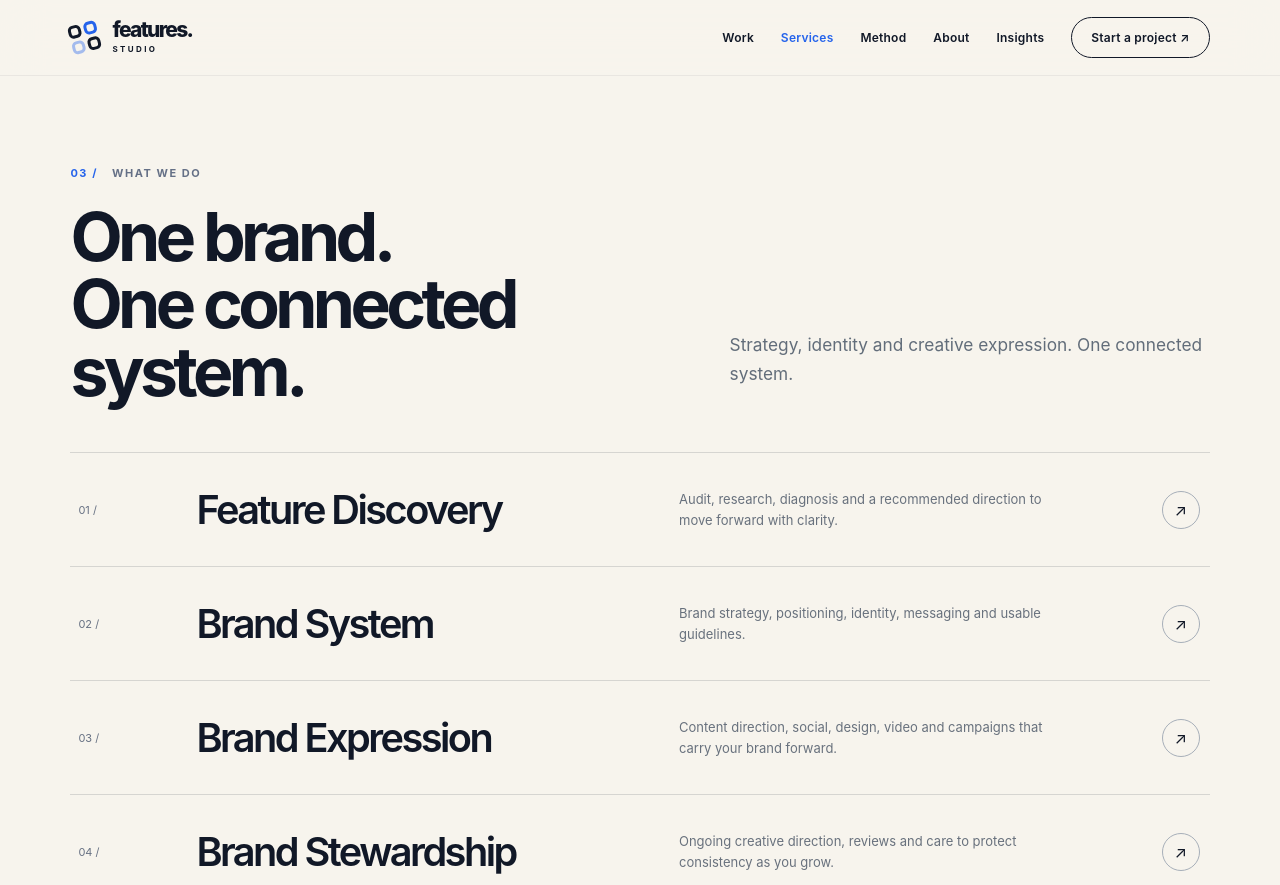
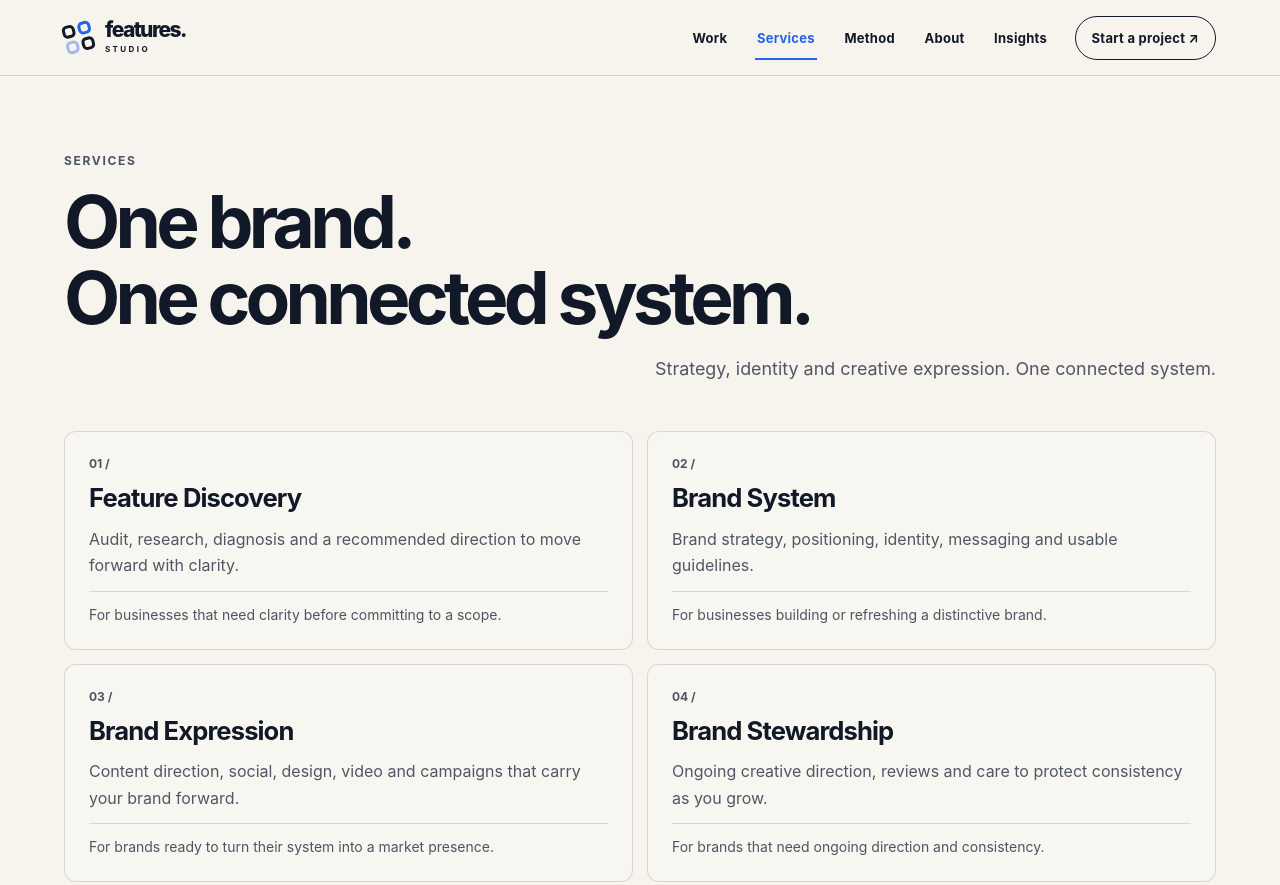
Before and after one commit to featuresgate1/Features-studio, a plain HTML site: page services.html in a window 1280 px wide. Shown: the top 885 px of the page. Drawn offline with Linux system fonts and the light colour scheme.

Commit message:
V11: improve UX hierarchy and next steps — services.html

```diff
--- a/services.html
+++ b/services.html
@@ -1,5 +1,5 @@
 <!DOCTYPE html>
-<html lang="en"><head><meta charset="UTF-8"><meta name="viewport" content="width=device-width, initial-scale=1"><meta name="theme-color" content="#F7F4ED"><meta name="description" content="Brand discovery, brand systems, expression and stewardship."><title>Services — Features Studio</title><link rel="stylesheet" href="studio-v10.css"><script>document.documentElement.classList.add('has-js')</script></head><body class="inner-page"><a class="a11y-skip" href="#main">Skip to content</a>
+<html lang="en"><head><meta charset="UTF-8"><meta name="viewport" content="width=device-width, initial-scale=1"><meta name="theme-color" content="#F7F4ED"><meta name="description" content="Brand discovery, brand systems, expression and stewardship."><title>Services — Features Studio</title><link rel="stylesheet" href="studio-v10.css"><link rel="stylesheet" href="studio-v11.css"><script>document.documentElement.classList.add('has-js')</script></head><body class="inner-page services-page"><a class="a11y-skip" href="#main">Skip to content</a>
   <header class="site-nav" id="topbar">
     <a class="brand" href="index.html" aria-label="Features Studio home">
       <span class="brand-icon" aria-hidden="true"><span></span><span></span><span></span><span></span></span>
@@ -8,11 +8,11 @@
     <nav class="nav-links" id="navlinks" aria-label="Main navigation"><a href="work.html">Work</a><a href="services.html" aria-current="page">Services</a><a href="method.html">Method</a><a href="about.html">About</a><a href="insights.html">Insights</a><a href="contact.html" class="nav-cta">Start a project ↗</a></nav>
     <button class="menu-button" id="menubtn" aria-label="Open navigation" aria-controls="navlinks" aria-expanded="false"><svg viewBox="0 0 24 24" fill="none" stroke="currentColor" stroke-width="1.8" stroke-linecap="round"><path d="M3 8h18M3 16h18"/></svg></button>
   </header>
-  <main id="main" class="site-content"><section class="services" id="services" aria-labelledby="services-title"><div class="wrap"><div class="services-head reveal"><div><div class="section-index"><span class="index-number">03 /</span> What we do</div><h2 id="services-title">One brand.<br/>One connected<br/>system.</h2></div><p>Strategy, identity and creative expression. One connected system.</p></div>
+  <main id="main" class="site-content" tabindex="-1"><section class="services" id="services" aria-labelledby="services-title"><div class="wrap"><div class="services-head"><div><div class="page-kicker">Services</div><h1 id="services-title">One brand.<br>One connected system.</h1></div><p>Strategy, identity and creative expression. One connected system.</p></div>
       <div class="service-list">
-        <div class="service reveal"><span class="s-num">01 /</span><h3>Feature Discovery</h3><p>Audit, research, diagnosis and a recommended direction to move forward with clarity.</p><span class="circle-arrow" aria-hidden="true">↗</span></div>
-        <div class="service reveal"><span class="s-num">02 /</span><h3>Brand System</h3><p>Brand strategy, positioning, identity, messaging and usable guidelines.</p><span class="circle-arrow" aria-hidden="true">↗</span></div>
-        <div class="service reveal"><span class="s-num">03 /</span><h3>Brand Expression</h3><p>Content direction, social, design, video and campaigns that carry your brand forward.</p><span class="circle-arrow" aria-hidden="true">↗</span></div>
-        <div class="service reveal"><span class="s-num">04 /</span><h3>Brand Stewardship</h3><p>Ongoing creative direction, reviews and care to protect consistency as you grow.</p><span class="circle-arrow" aria-hidden="true">↗</span></div>
+        <div class="service reveal"><span class="s-num">01 /</span><h2>Feature Discovery</h2><p>Audit, research, diagnosis and a recommended direction to move forward with clarity.</p><div class="service-fit">For businesses that need clarity before committing to a scope.</div></div>
+        <div class="service reveal"><span class="s-num">02 /</span><h2>Brand System</h2><p>Brand strategy, positioning, identity, messaging and usable guidelines.</p><div class="service-fit">For businesses building or refreshing a distinctive brand.</div></div>
+        <div class="service reveal"><span class="s-num">03 /</span><h2>Brand Expression</h2><p>Content direction, social, design, video and campaigns that carry your brand forward.</p><div class="service-fit">For brands ready to turn their system into a market presence.</div></div>
+        <div class="service reveal"><span class="s-num">04 /</span><h2>Brand Stewardship</h2><p>Ongoing creative direction, reviews and care to protect consistency as you grow.</p><div class="service-fit">For brands that need ongoing direction and consistency.</div></div>
       </div>
-    </div></section></main><footer class="page-footer"><a href="index.html" aria-label="Features Studio home">features.</a><nav aria-label="Footer navigation"><a href="index.html">Home</a><a href="work.html">Work</a><a href="contact.html">Start a project</a></nav><span>© <span id="year"></span> Features Studio</span></footer><script src="studio-v10.js" defer></script></body></html>
+    </div></section><section class="next-section" aria-label="Next step"><div class="wrap next-layout"><div><h2>Not sure where to start?</h2><p>Explore our method or tell us what you want to build.</p></div><div class="next-actions"><a class="action-primary" href="contact.html">Start a project <span aria-hidden="true">↗</span></a><a class="action-secondary" href="method.html">See our method</a></div></div></section></main><footer class="page-footer"><a href="index.html" class="footer-brand" aria-label="Features Studio home">features.</a><nav aria-label="Footer navigation"><a href="index.html">Home</a><a href="work.html">Work</a><a href="services.html">Services</a><a href="contact.html">Contact</a></nav><span>© <span id="year"></span> Features Studio</span></footer><script src="studio-v11.js" defer></script></body></html>
```
